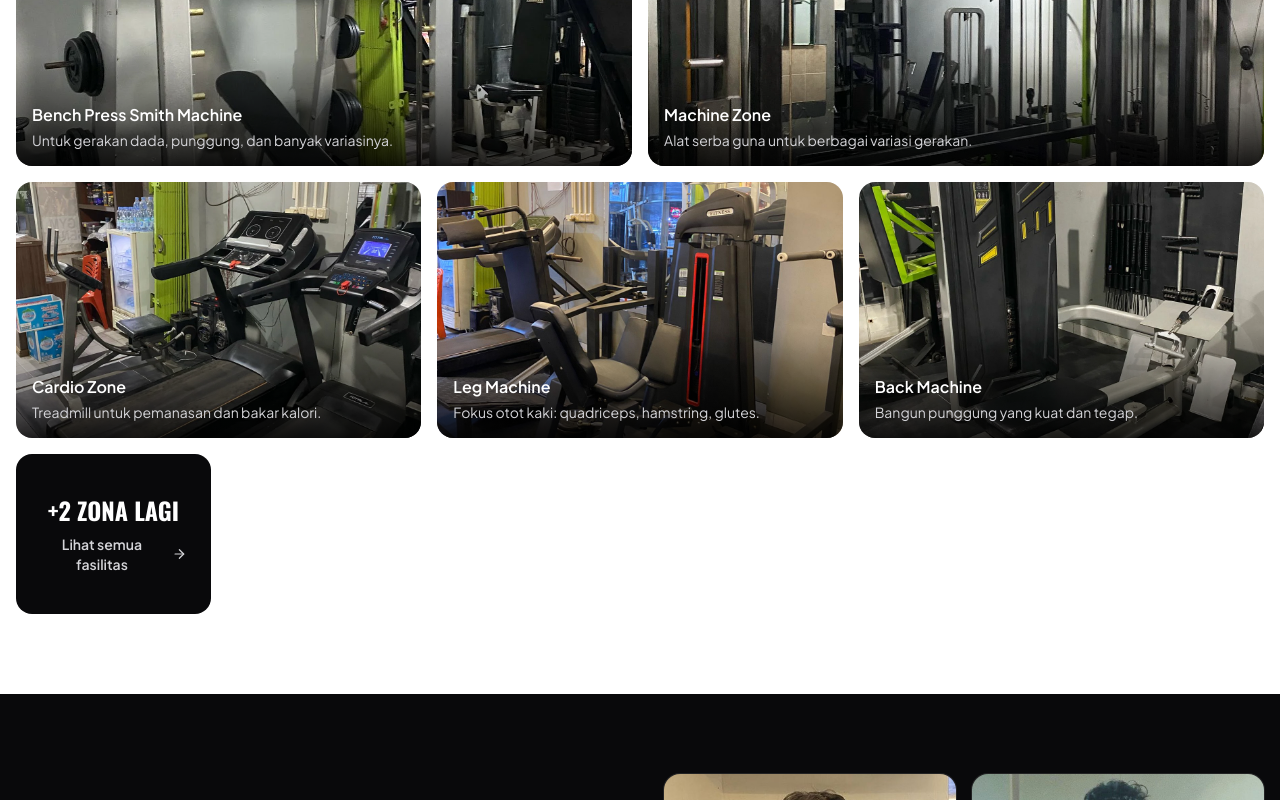
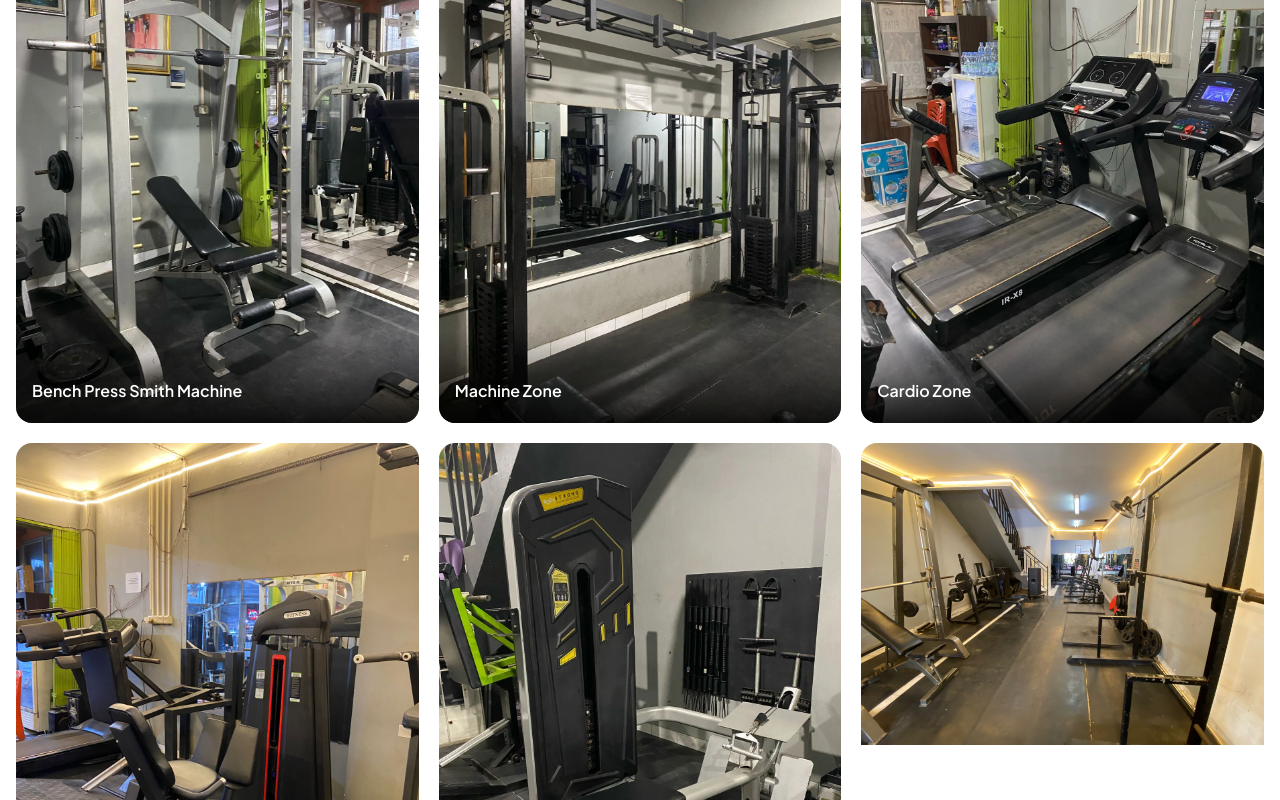
Before and after one commit to Reihannnn/drp-fitness, a Next.js app: page / in a window 1280 px wide. Shown: the part 2200-3000 px from the top of the page. Built offline with nearby package versions, Linux system fonts and the light colour scheme.

Commit message:
Show full facility images, 100vh home facility section

```diff
--- a/app/page.jsx
+++ b/app/page.jsx
@@ -123,36 +123,18 @@ export default function Home() {
       </section>
 
       {/* FASILITAS RINGKAS */}
-      <section className="bg-white px-4 py-20">
-        <div className="mx-auto max-w-7xl">
+      <section className="flex min-h-screen flex-col justify-center bg-white px-4 py-16">
+        <div className="mx-auto w-full max-w-7xl">
           <SectionHeading
             dark
             eyebrow="Fasilitas"
             title="Gym Lengkap, Siap Pakai"
             description="Zona latihan terpisah: beban, machine, cardio, dan dumbbell."
           />
-          <div className="mt-12 grid grid-cols-2 gap-4 lg:grid-cols-6">
-            {facilities.slice(0, 5).map((f, i) => (
-              <FacilityCard
-                key={f.title}
-                facility={f}
-                imgClass="h-56 lg:h-64"
-                className={
-                  i < 2 ? "lg:col-span-3" : "lg:col-span-2"
-                }
-              />
+          <div className="mt-10 grid gap-5 sm:grid-cols-3">
+            {facilities.slice(0, 6).map((f) => (
+              <FacilityCard key={f.title} facility={f} />
             ))}
-            <Link
-              href="/fasilitas"
-              className="flex min-h-40 flex-col items-center justify-center gap-2 rounded-2xl bg-zinc-950 p-6 text-center text-white transition hover:bg-zinc-800"
-            >
-              <span className="font-display text-2xl font-bold uppercase">
-                +2 Zona Lagi
-              </span>
-              <span className="inline-flex items-center gap-2 text-sm font-semibold text-zinc-300">
-                Lihat semua fasilitas <ArrowRight size={16} />
-              </span>
-            </Link>
           </div>
         </div>
       </section>
--- a/components/FacilityCard.jsx
+++ b/components/FacilityCard.jsx
@@ -3,7 +3,6 @@ import Image from "next/image";
 export default function FacilityCard({
   facility,
   className = "",
-  imgClass = "h-52 lg:h-64",
   TitleTag = "h3",
 }) {
   return (
@@ -11,18 +10,18 @@ export default function FacilityCard({
       <Image
         src={facility.src}
         alt={`${facility.title} di DRP Fitness Gym Cibitung — ${facility.desc}`}
-        width={600}
-        height={450}
+        width={800}
+        height={600}
         loading="lazy"
-        sizes="(max-width: 1024px) 50vw, 25vw"
-        className={`w-full object-cover ${imgClass}`}
+        sizes="(max-width: 640px) 100vw, 50vw"
+        className="h-auto w-full"
       />
       <div className="absolute inset-x-0 bottom-0 bg-gradient-to-t from-black/85 via-black/40 to-transparent p-4 pt-12">
         <TitleTag className="font-semibold text-white">
           {facility.title}
         </TitleTag>
         <p className="mt-1 text-sm leading-snug text-zinc-300">
-          {facility.desc}
+          {/* {facility.desc} */}
         </p>
       </div>
     </article>
```
